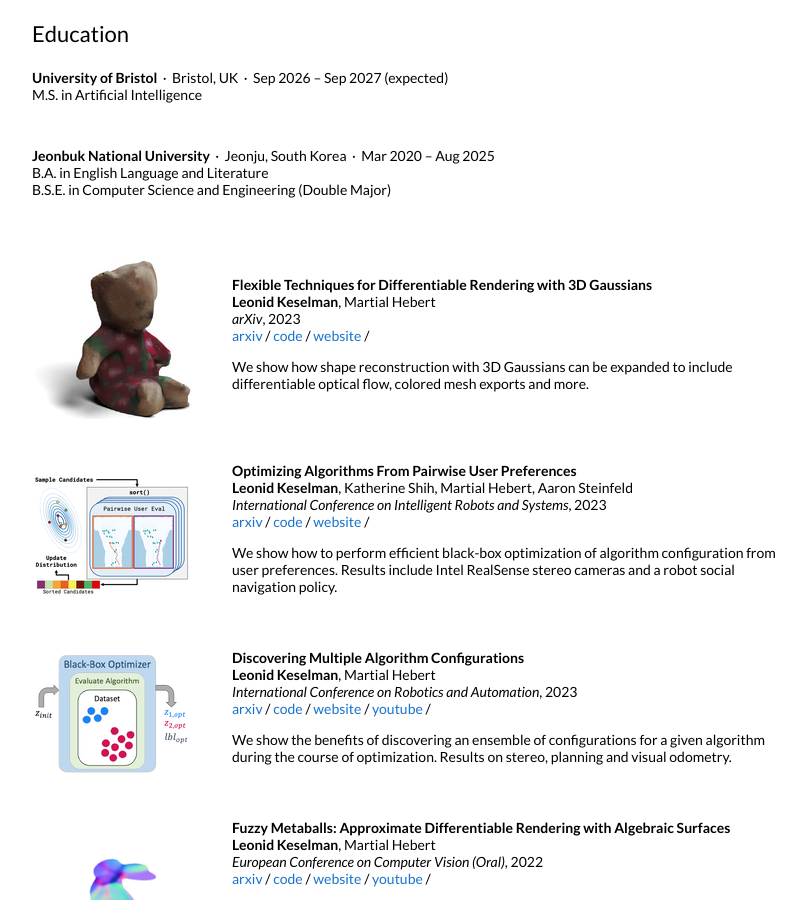
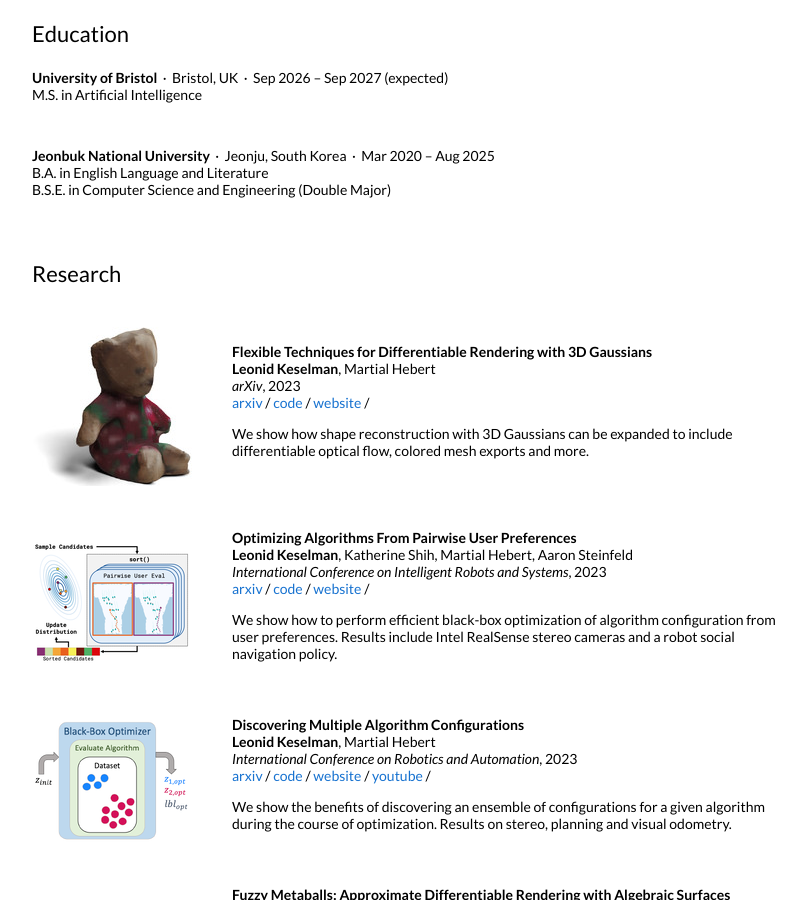
Before and after one commit to itdayou/itdayou.github.io, a Jekyll site: the page built from _posts/2023-08-28-3dgaussians.markdown, in a window 1280 px wide and 900 px high, scrolled down 331 px. Shown: the whole window, without its empty margins (228-1034 px from the left). Built offline with Jekyll 4.4.1, drawn with Linux system fonts in a browser that asks for light colours.

Commit message:
Update default.html

```diff
--- a/_layouts/default.html
+++ b/_layouts/default.html
@@ -82,6 +82,14 @@
         </table>
         <table style="width:100%;border:0px;border-spacing:0px;border-collapse:separate;margin-right:auto;margin-left:auto;">
 
+        <table style="width:100%;border:0px;border-spacing:0px;border-collapse:separate;margin-right:auto;margin-left:auto;">
+           <tr>
+             <td style="padding:2.5%;width:100%;vertical-align:middle">
+               <h2>Research</h2>
+             </td>
+           </tr>
+        </table>
+        <table style="width:100%;border:0px;border-spacing:0px;border-collapse:separate;margin-right:auto;margin-left:auto;">
            {% for post in site.posts %}
            {% for cat in post.categories %}
            {% if cat == 'research' %}
@@ -93,31 +101,15 @@
                <h3>{{post.title}}</h3>
                <br>
                {{post.authors}}
-
                <br>
                <em>{{post.venue}}</em>, {{ post.date | date: "%Y" }}
                <br>
-              {% if post.arxiv %}
-              <a href="{{post.arxiv}}">arxiv</a> /
-              {% endif %}
-              {% if post.video %}
-              <a href="{{post.video}}">video</a> /
-              {% endif %}
-              {% if post.code %}
-              <a href="{{post.code}}">code</a> /
-              {% endif %}
-              {% if post.poster %}
-              <a href="{{post.poster}}">poster</a> /
-              {% endif %}
-              {% if post.slides %}
-              <a href="{{post.slides}}">slides</a> /
-              {% endif %}
-              {% if post.website %}
-              <a href="{{post.website}}">website</a> /
-              {% endif %}
-              {% if post.youtube %}
-              <a href="{{post.youtube}}">youtube</a> /
-              {% endif %}
+               {% if post.arxiv %}<a href="{{post.arxiv}}">arxiv</a> / {% endif %}
+               {% if post.code %}<a href="{{post.code}}">code</a> / {% endif %}
+               {% if post.poster %}<a href="{{post.poster}}">poster</a> / {% endif %}
+               {% if post.slides %}<a href="{{post.slides}}">slides</a> / {% endif %}
+               {% if post.website %}<a href="{{post.website}}">website</a> / {% endif %}
+               {% if post.youtube %}<a href="{{post.youtube}}">youtube</a> / {% endif %}
                <p></p>
                {{ post.excerpt }}
              </td>
```
Lines whose indentation alone changed are shown as unchanged.
